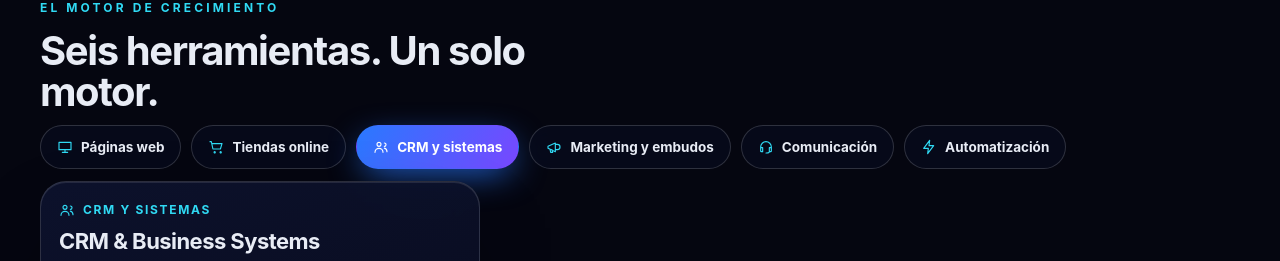
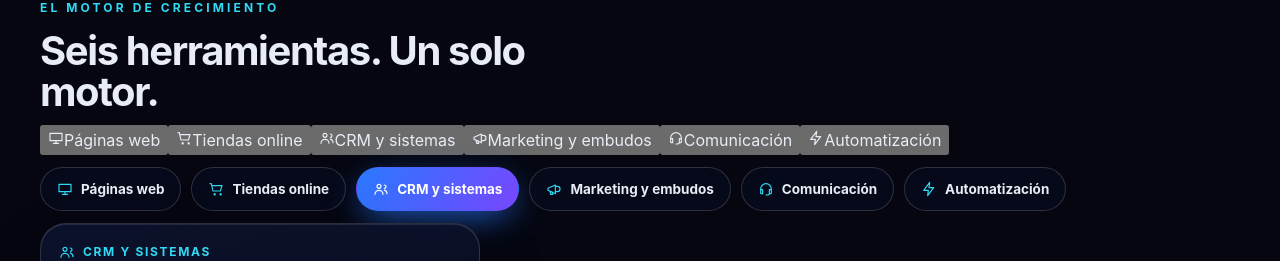
Before and after one commit to avaloncoreagency/Avalon-code, a Next.js app: page / in a window 1280 px wide. Shown: the part 1780-2041 px from the top of the page. Built offline with nearby package versions, Linux system fonts and the light colour scheme; no server answers.

Commit message:
fix(public): stable touch and keyboard selection for orbiting Growth Engine modules

```diff
--- a/src/components/public/landing/universe/stages.tsx
+++ b/src/components/public/landing/universe/stages.tsx
@@ -56,14 +56,21 @@ export function EngineStage({ lang }: { lang: Lang }) {
       const half = el.offsetWidth / 2 + 8, cx = clamp(x, half, Math.max(half, box.width - half)), drop = box.width < 900 ? 34 : 56;
       el.style.transform = `translate3d(${cx.toFixed(1)}px, ${y.toFixed(1)}px, 0) translate(-50%, ${drop}px) scale(${(0.88 + (depth + 1) * 0.06).toFixed(3)})`;
       el.style.opacity = show ? String(0.5 + (depth + 1) * 0.25) : "0"; el.style.zIndex = String(10 + Math.round(depth * 5));
-      el.style.pointerEvents = show ? "auto" : "none"; el.tabIndex = show ? 0 : -1;
+      el.style.pointerEvents = show ? "auto" : "none"; el.tabIndex = -1;
     }
   }), []);
   const m = t.modules[active];
   return <section id="motor" className={`${u.act} ${u.actEngine}`} data-universe-section="engine" aria-labelledby="h-engine">
     <div className={u.stage} ref={stage}>
       <header className={u.stageHead}><p className={u.eyebrow}>{t.eyebrow}</p><h2 id="h-engine" className={u.stageTitle}>{t.title}</h2><p className={u.stageLead}>{t.lead}</p></header>
-      <div className={u.chips} role="group" aria-label={t.pick}>
+      {/* Stable controls provide reliable touch and keyboard selection when orbiting 3D labels move. */}
+      <div className={u.engineQuickNav} role="group" aria-label={t.pick}>
+        {t.modules.map((mod, i) => <button key={mod.key} type="button" className={u.engineOption} aria-pressed={active === i}
+          onClick={() => setActive(i)} onFocus={() => universeBus.engineHover(i)} onBlur={() => universeBus.engineHover(null)}>
+          <Icon name={mod.key} size={16} /><span>{mod.label}</span>
+        </button>)}
+      </div>
+      <div className={u.chips} aria-hidden="true">
         {t.modules.map((mod, i) => <button key={mod.key} type="button" ref={el => { chips.current[i] = el; }} className={u.chip} aria-pressed={active === i}
           onClick={() => { setActive(i); }} onPointerEnter={() => universeBus.engineHover(i)} onPointerLeave={() => universeBus.engineHover(null)}
           onFocus={() => universeBus.engineHover(i)} onBlur={() => universeBus.engineHover(null)}>
```
